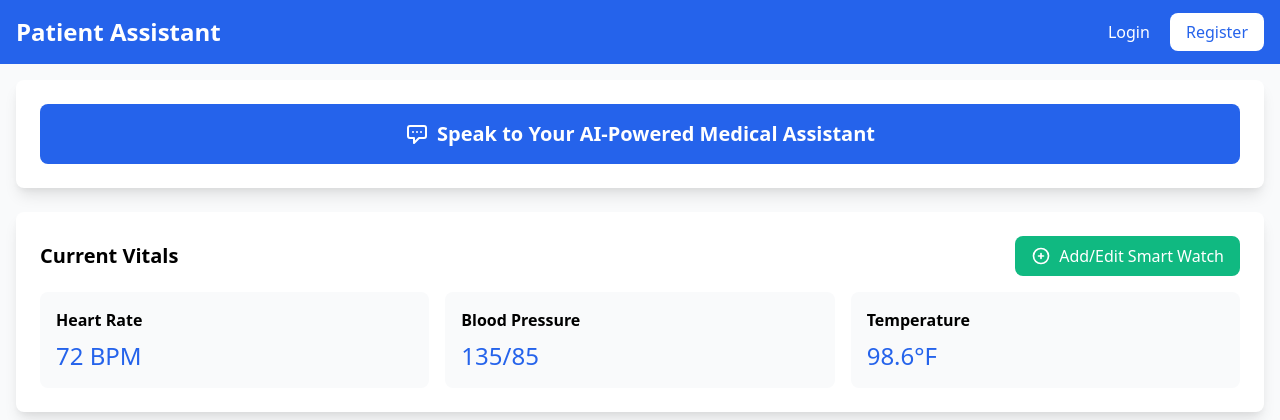
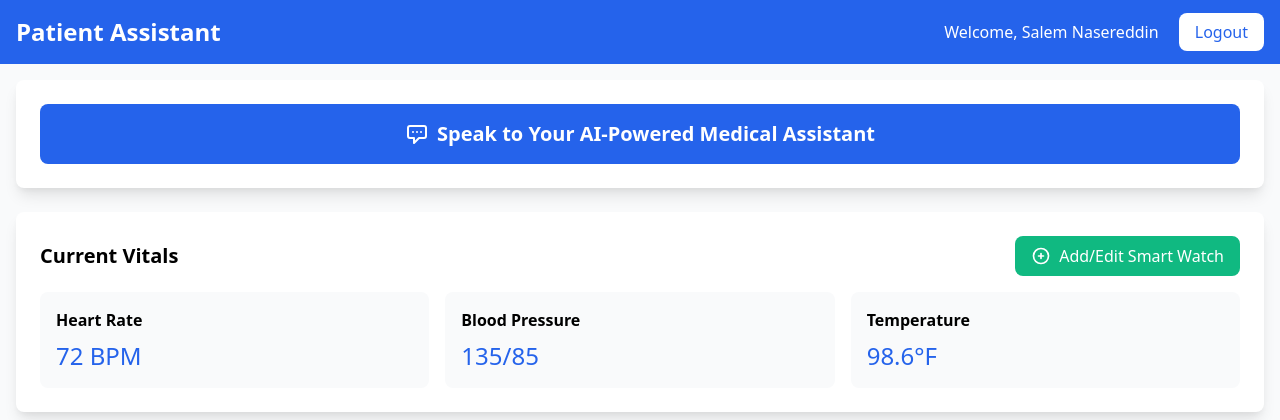
Before and after one commit to xs0mx/SmartDOC, a Flask app: page / in a window 1280 px wide. Shown: the top 420 px of the page. Run offline with Flask 3, Linux system fonts and the light colour scheme; a user stored in the database is signed in.

Commit message:
git commit

```diff
--- a/templates/index.html
+++ b/templates/index.html
@@ -46,8 +46,13 @@
         <div class="container mx-auto flex justify-between items-center">
             <h1 class="text-white text-2xl font-bold">Patient Assistant</h1>
             <div>
-                <a href="#" class="text-white hover:text-gray-200 mr-4">Login</a>
-                <a href="#" class="bg-white text-blue-600 px-4 py-2 rounded-lg hover:bg-gray-100">Register</a>
+                {% if current_user.is_authenticated %}
+                <span class="text-white mr-4">Welcome, {{ current_user.name }}</span>
+                <a href="{{ url_for('logout') }}" class="bg-white text-blue-600 px-4 py-2 rounded-lg hover:bg-gray-100">Logout</a>
+            {% else %}
+                <a href="{{ url_for('login') }}" class="text-white hover:text-gray-200 mr-4">Login</a>
+                <a href="{{ url_for('register') }}" class="bg-white text-blue-600 px-4 py-2 rounded-lg hover:bg-gray-100">Register</a>
+            {% endif %}
             </div>
         </div>
     </nav>
```
